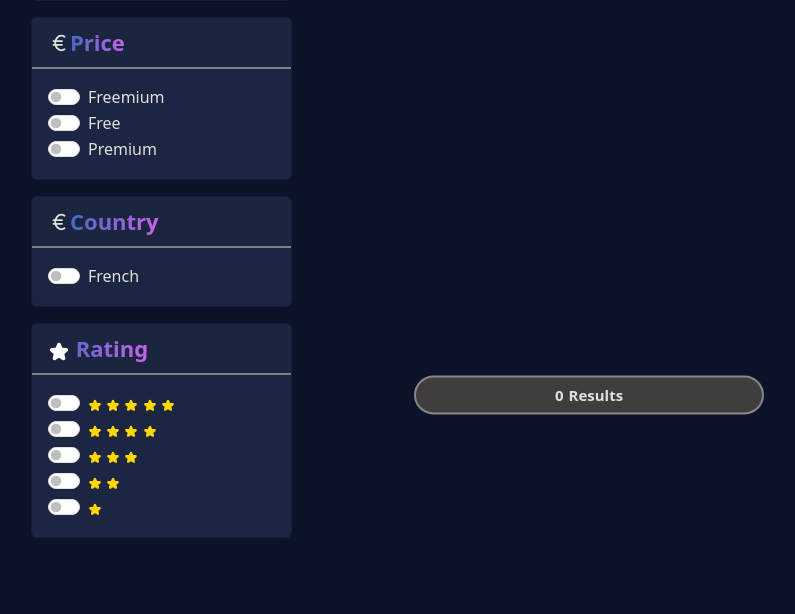
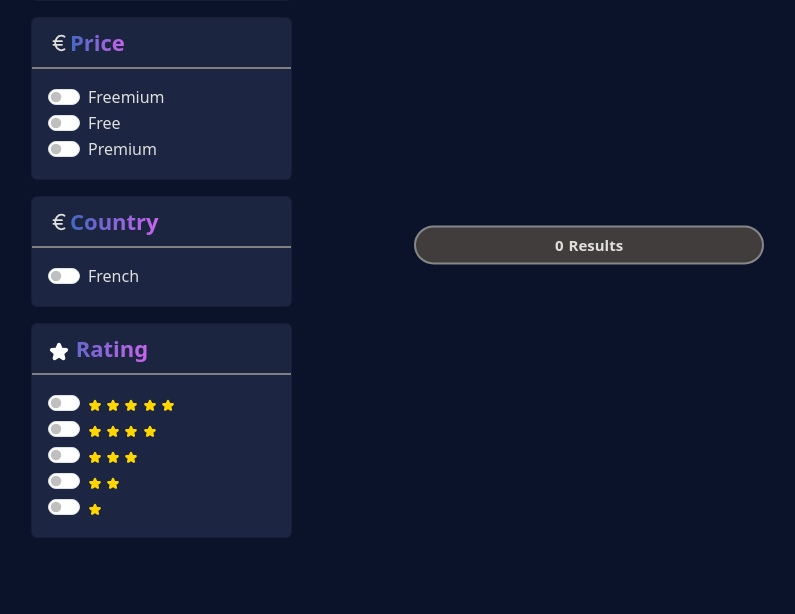
Before and after one commit to dani75i/ChooseYourIa, a Django app: page / in a window 1280 px wide. Shown: the part 455-1069 px from the top of the page, without its empty margins (51-846 px from the left). Run offline with Django 4.2, Linux system fonts and the light colour scheme; data that the repository does not hold is empty; some libraries are stand-ins or nearby versions.

Commit message:
raise the bar

```diff
--- a/list_ia/static/list_ia/css/filter.css
+++ b/list_ia/static/list_ia/css/filter.css
@@ -11,7 +11,7 @@
     padding: 10px;
     left:50%;
     transform: translate(-50%, -50%);
-    top: 850px;
+    top: 700px;
     z-index: 10;
     font-size: 15px;
     background-color: rgb(66, 61, 61)!important;
```
